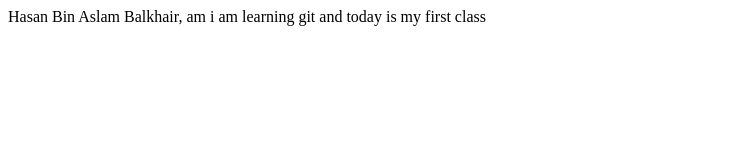
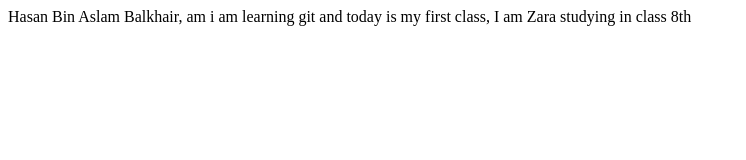
Before and after one commit to balkhair786/mygit, a plain HTML site: page Index.html in a window 1280 px wide. Shown: the whole page, without its empty margins (0-746 px from the left). Drawn offline with Linux system fonts and the light colour scheme.

Commit message:
yeh hai zara madem ki file

```diff
--- a/Index.html
+++ b/Index.html
@@ -1 +1 @@
-<p>Hasan Bin Aslam Balkhair, am i am learning git and today is my first class</p>
+<p>Hasan Bin Aslam Balkhair, am i am learning git and today is my first class, I am Zara studying in class 8th</p>
```
